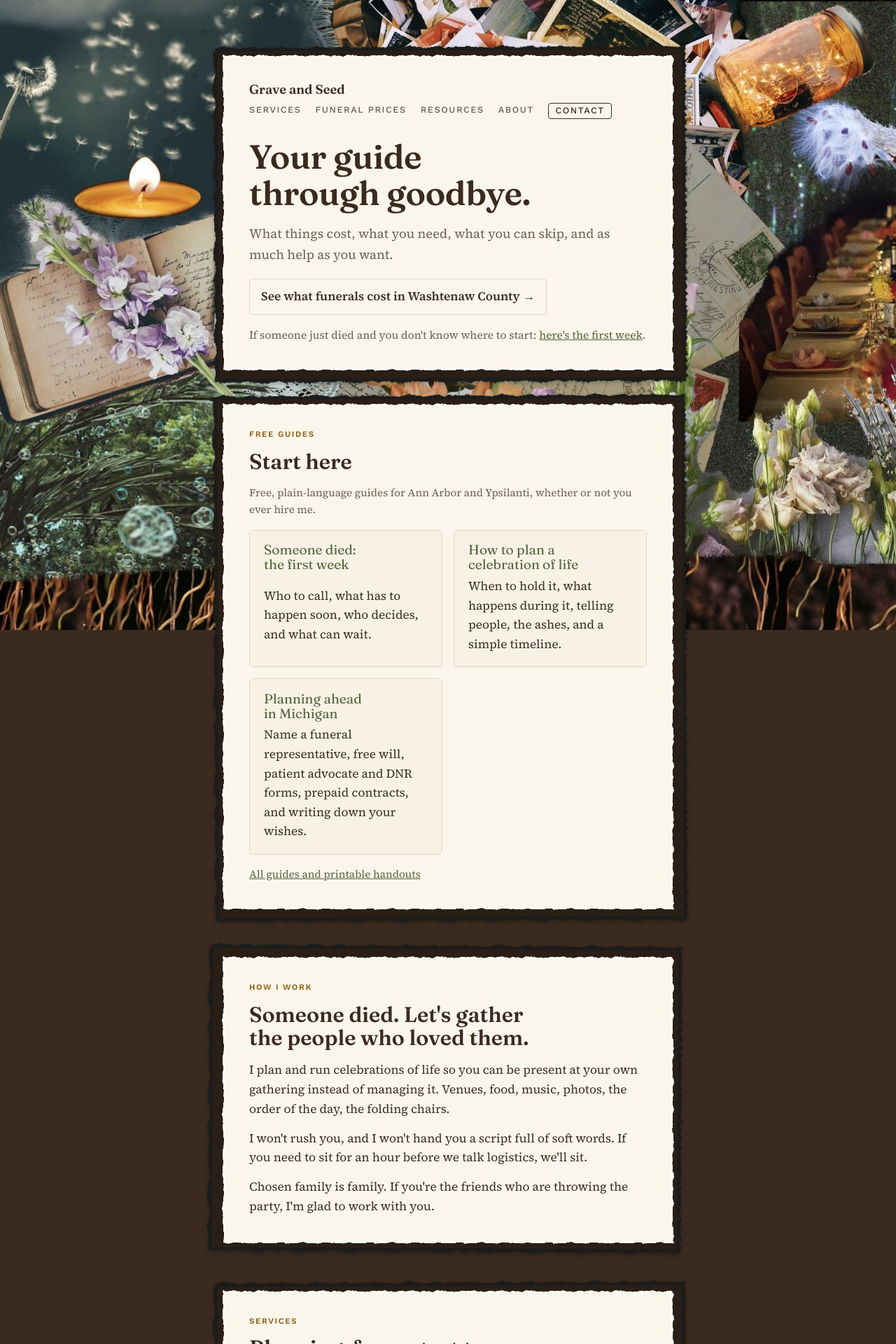
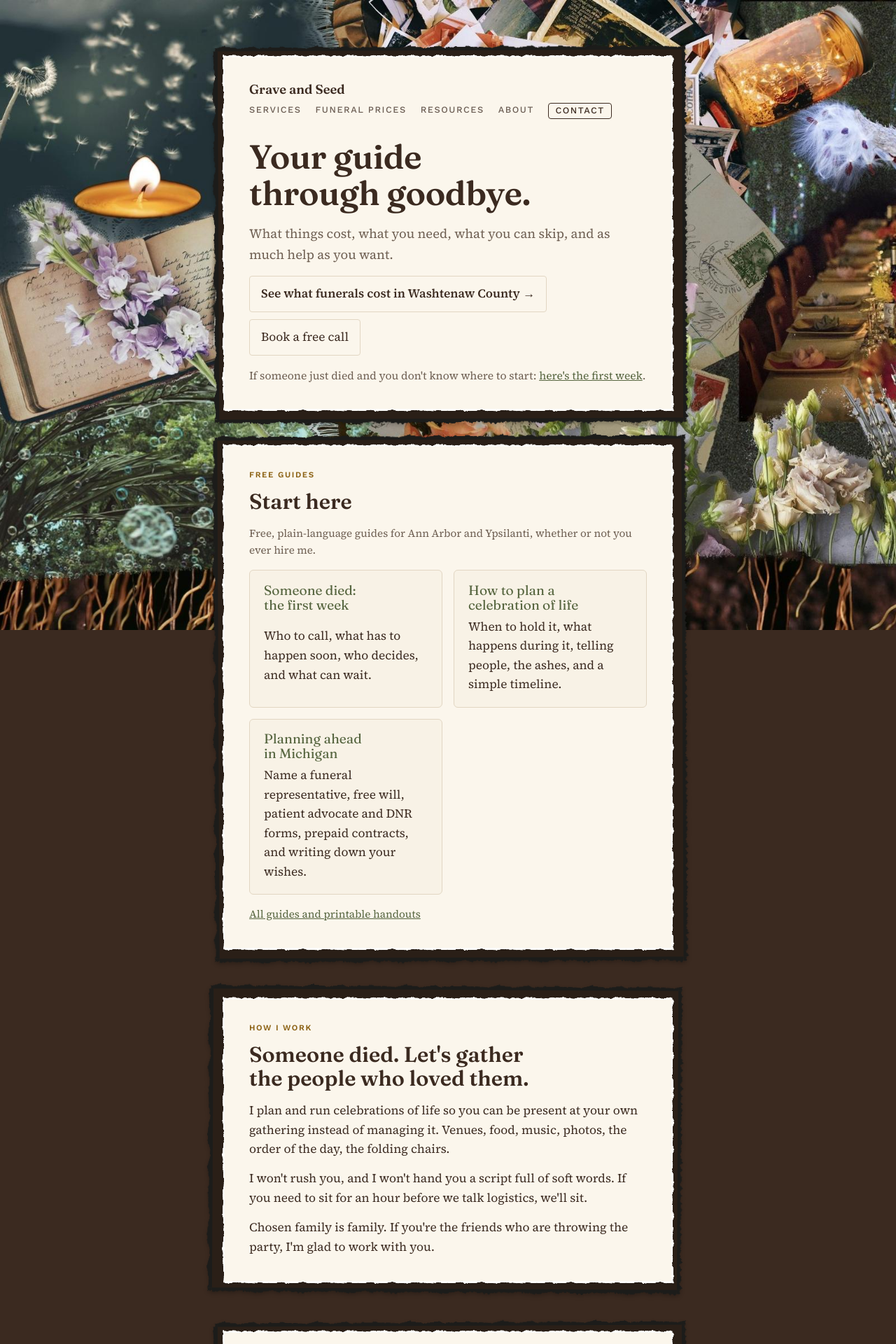
Before and after one commit to katekelley/graveandseed, a Jekyll site: the page built from index.html, in a window 1280 px wide. Shown: the top 1920 px of the page at 70% size. Built offline with Jekyll 4.4.1, drawn with Linux system fonts in a browser that asks for light colours.

Commit message:
Homepage: add Book a free call next to the prices link
Co-Authored-By: Claude Opus 5.5 <noreply@anthropic.com>
Claude-Session: https://claude.ai/code/session_011MgnuDN1Gy8EdJJggA792r

```diff
--- a/_includes/head.html
+++ b/_includes/head.html
@@ -236,6 +236,9 @@ footer .label a, footer .label { color: var(--muted); }
 .handout-card .go { font: 600 0.82rem/1 var(--label); letter-spacing: 0.06em; text-transform: uppercase; color: var(--moss); }
 .handout-card:hover h3 { text-decoration: underline; }
 @media (max-width: 560px) { .handout-card { grid-template-columns: 5.5rem 1fr; gap: 0.85rem; padding: 0.85rem; } }
+.hero-actions { display: flex; flex-wrap: wrap; gap: 0.6rem; align-items: center; }
+.hero-actions .hero-cta { margin-top: 0; }
+.hero-cta.quiet { font-weight: 500; }
 .print-source { display: none; }
 /* Print: plain black on white, no collage, menu or buttons, and the address of every link written out, since links don't work on paper. */
 @media print {
--- a/index.html
+++ b/index.html
@@ -23,7 +23,10 @@ og_description: "Celebration of life planning in Ann Arbor. What things cost, wh
     {% include nav.html here="home" %}
     <h1>{{ c.hero_heading }}</h1>
     <p class="lede">{{ c.tagline_start }}{% if c.tagline_emphasis != "" %} <em>{{ c.tagline_emphasis }}</em>{% endif %}.</p>
-    <a class="hero-cta" href="/prices/">See what funerals cost in Washtenaw County &rarr;</a>
+    <div class="hero-actions">
+      <a class="hero-cta" href="/prices/">See what funerals cost in Washtenaw County &rarr;</a>
+      <a class="hero-cta quiet" href="{{ c.booking_url }}" rel="noopener">Book a free call</a>
+    </div>
     <p class="crisis">{{ c.crisis_note }} <a href="/resources/first-week/">{{ c.crisis_link_text }}</a>.</p>
   </div>
 </header>
```
